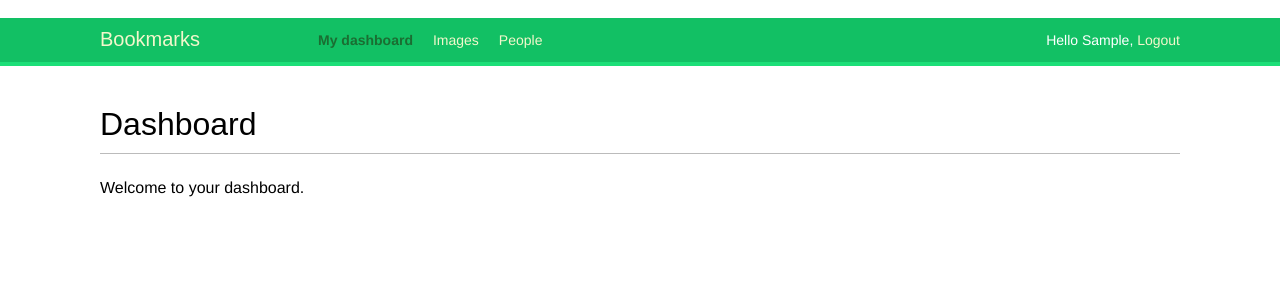
After one commit to M-110/django-3-by-example, a Django app: page /account/ in a window 1280 px wide. The commit adds this page. Shown: the top 300 px of the page. Run offline with Django 4.2, Linux system fonts and the light colour scheme; the visitor is signed in with stand-in values (Sample User, id 1); some web fonts are replaced.

Commit message:
feat: add login/logout views and top bar

```diff
--- a/bookmarks/account/urls.py
+++ b/bookmarks/account/urls.py
@@ -1,7 +1,11 @@
 from django.urls import path
-
+from django.contrib.auth import views as auth_views
 from . import views
 
 urlpatterns = [
-    path('login/', views.user_login, name='login'),
+    # path('login/', views.user_login, name='login'),
+    path('login/', auth_views.LoginView.as_view(), name='login'),
+    path('logout/', auth_views.LogoutView.as_view(), name='logout'),
+    path('', views.dashboard, name='dashboard')
+
 ]
--- a/bookmarks/account/views.py
+++ b/bookmarks/account/views.py
@@ -1,4 +1,5 @@
 from django.contrib.auth import authenticate, login
+from django.contrib.auth.decorators import login_required
 from django.http import HttpResponse
 from django.shortcuts import render
 
@@ -24,3 +25,10 @@ def user_login(request):
     else:
         form = LoginForm
     return render(request, 'account/login.html', dict(form=form))
+
+
+@login_required
+def dashboard(request):
+    return render(request,
+                  'account/dashboard.html',
+                  dict(section='dashboard'))
--- a/bookmarks/bookmarks/settings.py
+++ b/bookmarks/bookmarks/settings.py
@@ -127,3 +127,7 @@ DEFAULT_AUTO_FIELD = 'django.db.models.BigAutoField'
 EMAIL_BACKEND = 'django.core.mail.backends.console.EmailBackend'
 
 SITE_ID=1
+
+LOGIN_REDIRECT_URL = 'dashboard'
+LOGIN_URL = 'login'
+LOGOUT_URL = 'logout'
--- a/bookmarks/templates/account/base.html
+++ b/bookmarks/templates/account/base.html
@@ -8,6 +8,28 @@
 <body>
     <div id="header">
         <span class="logo">Bookmarks</span>
+    {% if request.user.is_authenticated %}
+    <ul class="menu">
+      <li {% if section == "dashboard" %}class="selected"{% endif %}>
+        <a href="{% url "dashboard" %}">My dashboard</a>
+      </li>
+      <li {% if section == "images" %}class="selected"{% endif %}>
+        <a href="#">Images</a>
+      </li>
+      <li {% if section == "people" %}class="selected"{% endif %}>
+        <a href="#">People</a>
+      </li>
+    </ul>
+    {% endif %}
+    <span class="user">
+    {% if request.user.is_authenticated %}
+      Hello {{ request.user.first_name }},
+      <a href="{% url "logout" %}">Logout</a>
+    {% else %}
+      <a href="{% url "login" %}">Log-in</a>
+    {% endif %}
+    </span>
+
     </div>
     <div id="content">
         {% block content %}
--- /dev/null
+++ b/bookmarks/templates/account/dashboard.html
@@ -0,0 +1,6 @@
+{% extends "account/base.html" %}
+{% block title %}Dashboard{% endblock %}
+{% block content %}
+    <h1>Dashboard</h1>
+    <p>Welcome to your dashboard.</p>
+{% endblock %}
```
Also changed, not shown: bookmarks/templates/registration/logged_out.html (added, +9 -0 lines), bookmarks/templates/registration/login.html (added, +21 -0 lines).
